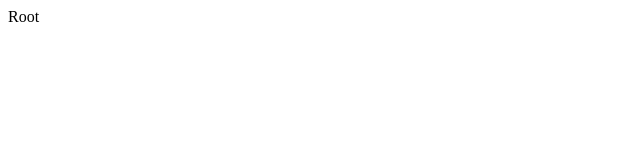
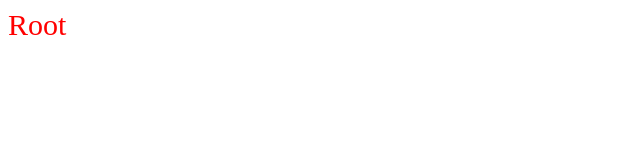
Before and after one commit to RakhmatulloRR/rakhmatullo-houzing-interinship, a React (Create React App) app: page / in a window 1280 px wide. Shown: the top 160 px of the page, without its empty margins (0-640 px from the left). Built offline with nearby package versions, Linux system fonts and the light colour scheme.

Commit message:
first message

```diff
--- a/src/root/Style.js
+++ b/src/root/Style.js
@@ -2,6 +2,8 @@ import styled from 'styled-components';
 
 const Container = styled.div`
   display: flex;
+  color: red;
+  font-size: 30px
 `;
 export default Container
 export {}
```
